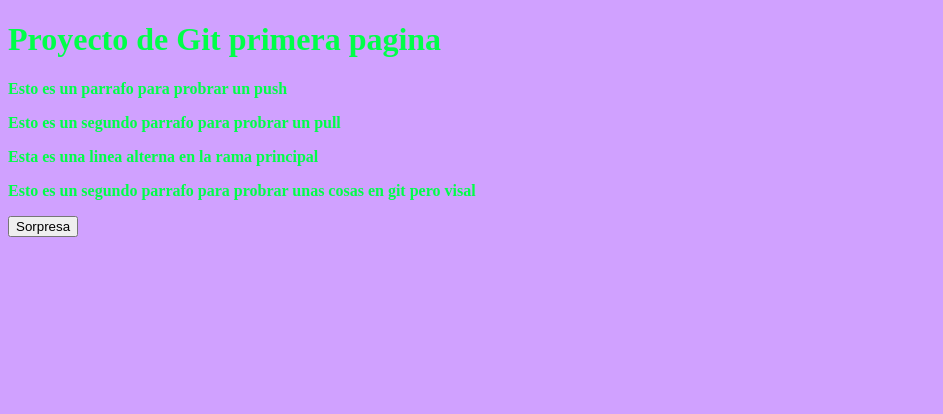
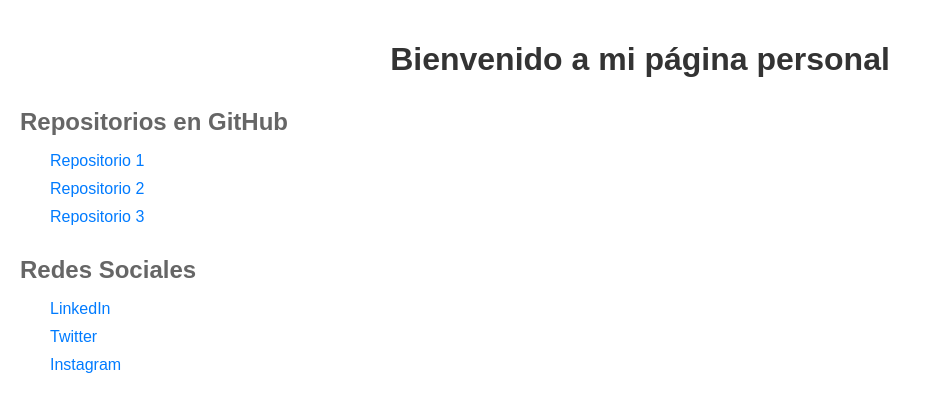
Before and after one commit to LuisVarel4/Portafolio-Luis.github.io, a plain HTML site: page index.html in a window 1280 px wide. Shown: the whole page, without its empty margins (0-943 px from the left). Drawn offline with Linux system fonts and the light colour scheme.

Commit message:
posible pagina

```diff
--- a/css/estilos.css
+++ b/css/estilos.css
@@ -1,5 +1,59 @@
-body{
-    background-color: #d0a1ff;
-    font-weight: bold;
-    color:#00ff48
-}
+/* Estilos generales */
+body {
+    font-family: Arial, sans-serif;
+    margin: 0;
+    padding: 20px;
+  }
+
+  h1 {
+    color: #333;
+  }
+
+  h2 {
+    color: #666;
+    margin-top: 30px;
+  }
+
+  ul {
+    list-style-type: none;
+    padding: 0;
+  }
+
+  li {
+    margin-bottom: 10px;
+  }
+
+  a {
+    text-decoration: none;
+    color: #007bff;
+  }
+
+  a:hover {
+    text-decoration: underline;
+  }
+
+  /* Estilos específicos para la página personal */
+  .container {
+    max-width: 600px;
+    margin: 0 auto;
+    background-color: #f9f9f9;
+    padding: 20px;
+    border-radius: 5px;
+    box-shadow: 0 2px 5px rgba(0, 0, 0, 0.1);
+  }
+
+  h1 {
+    text-align: center;
+  }
+
+  h2 {
+    margin-bottom: 10px;
+  }
+
+  ul {
+    margin-left: 20px;
+  }
+
+  li {
+    padding-left: 10px;
+  }
--- a/index.html
+++ b/index.html
@@ -1,21 +1,27 @@
 <!DOCTYPE html>
 <html>
 <head>
-    <base href="URL_BASE">
-    <link rel="stylesheet" href="css/estilos.css" type="text/css">
-    <script src="js/javaScrip.js"></script>
+  <title>Mi Página Personal</title>
+  <link rel="stylesheet" href="css/estilos.css">
+
 </head>
+<body>
+  <h1>Bienvenido a mi página personal</h1>
 
-<body>
-    <h1>Proyecto de Git primera pagina</h1>
-    <p>Esto es un parrafo para probrar un push</p>
-    <p>Esto es un segundo parrafo para probrar un pull</p>
+  <h2>Repositorios en GitHub</h2>
+  <ul>
+    <li><a href="https://github.com/tu_usuario/repositorio1">Repositorio 1</a></li>
+    <li><a href="https://github.com/tu_usuario/repositorio2">Repositorio 2</a></li>
+    <li><a href="https://github.com/tu_usuario/repositorio3">Repositorio 3</a></li>
+    <!-- Agrega más enlaces a tus repositorios -->
+  </ul>
 
-    <p>Esta es una linea alterna en la rama principal</p>
-
-
-    <p>Esto es un segundo parrafo para probrar unas cosas en git pero visal</p>
-    <input type="button" onclick="aviso()" value="Sorpresa">
-
+  <h2>Redes Sociales</h2>
+  <ul>
+    <li><a href="https://www.linkedin.com/in/tu_perfil">LinkedIn</a></li>
+    <li><a href="https://www.twitter.com/tu_usuario">Twitter</a></li>
+    <li><a href="https://www.instagram.com/tu_usuario">Instagram</a></li>
+    <!-- Agrega más enlaces a tus redes sociales -->
+  </ul>
 </body>
 </html>
```
